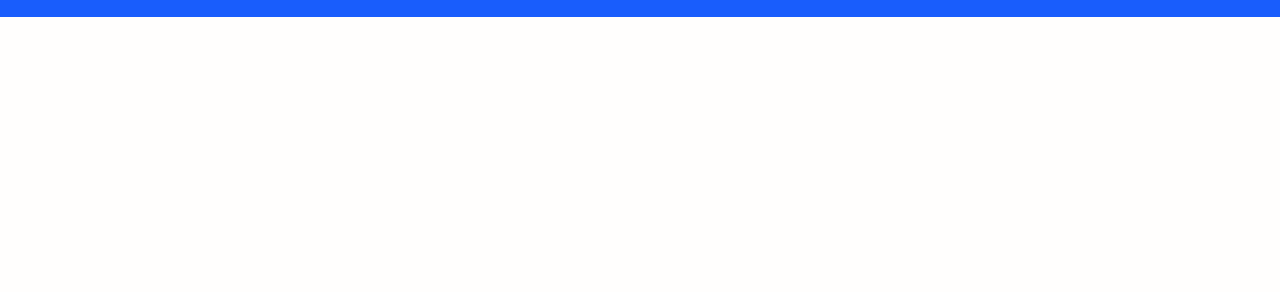
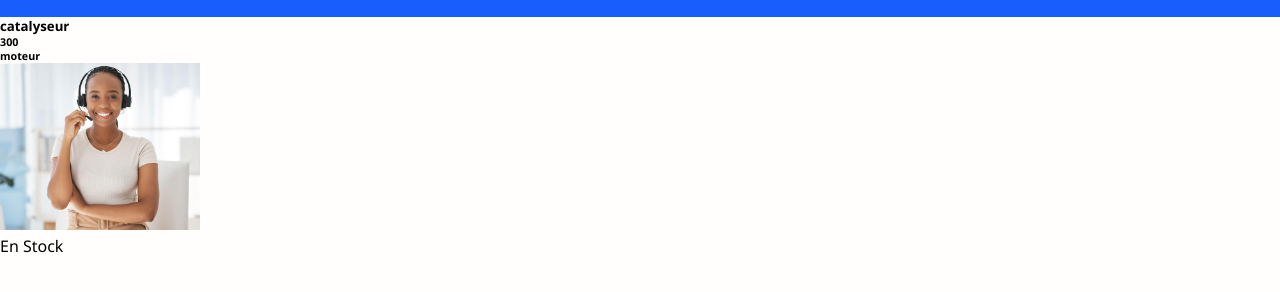
Before and after one commit to Nisan-Galilee-Kazadi/Exercice-DOM, a website: page index.html in a window 1280 px wide. Shown: the part 56-348 px from the top of the page. Drawn offline with Linux system fonts and the light colour scheme.

Commit message:
first commit

```diff
--- a/app.js
+++ b/app.js
@@ -1,5 +1,36 @@
-const response = await fetch(data.json);
+let articles;
+async function fetchData() {
+  const response = await fetch("/data.json");
 
-const pieces = await response.json();
+  const pieces = await response.json();
+  articles = pieces;
+  console.log(pieces);
+}
 
-console.log(pieces);
+fetchData().then(() => {
+  const nomPiece = document.createElement("h5");
+  nomPiece.innerText = articles[0].nom;
+  const prixPiece = document.createElement("h6");
+  prixPiece.innerText = articles[0].prix;
+  const categoriePiece = document.createElement("h6");
+  categoriePiece.innerText = articles[0].categorie;
+  const imagePiece = document.createElement("img");
+  imagePiece.src = articles[0].image;
+
+  const enStock = document.createElement("p");
+  if (articles[0].enStock == true) {
+    enStock.innerText = "En Stock";
+  } else {
+    enStock.innerText = "Pas en stock";
+  }
+
+  const piece = document.querySelector(".piece");
+
+  piece.appendChild(nomPiece);
+  piece.appendChild(prixPiece);
+  piece.appendChild(categoriePiece);
+  piece.appendChild(imagePiece);
+  piece.appendChild(enStock);
+});
+
+// nomPiece.innerText = articles[0].nom;
--- a/style.css
+++ b/style.css
@@ -15,3 +15,7 @@
     text-align: center;
     padding: 20px;
 }
+
+.piece img{
+    width: 200px;
+}
```
Also changed, not shown: README.md (added).
